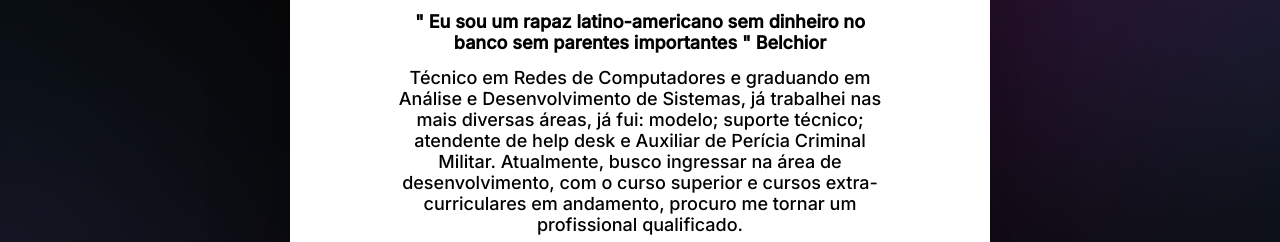
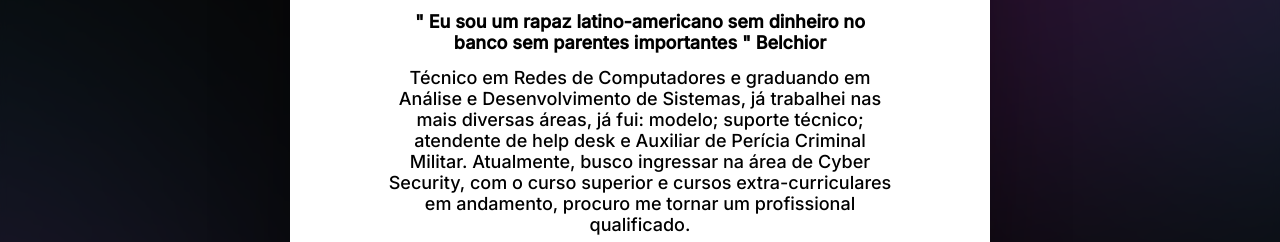
Before and after one commit to joaopedro495D/Projeto-DevLinks-Rocket-Seat, a plain HTML site: page index.html in a window 1280 px wide. Both pictures are taken after a click on the link "Quem sou". Shown: the part 304-546 px from the top of the page. Drawn offline with nearby package versions, Linux system fonts and the light colour scheme.

Commit message:
Update index.html

```diff
--- a/index.html
+++ b/index.html
@@ -73,7 +73,7 @@
 
       </h4>
       <p>
-        Técnico em Redes de Computadores e graduando em Análise e Desenvolvimento de Sistemas, já trabalhei nas mais diversas áreas, já fui: modelo; suporte técnico; atendente de help desk e Auxiliar de Perícia Criminal Militar. Atualmente, busco ingressar na área de desenvolvimento, com o curso superior e cursos extra-curriculares em andamento, procuro me tornar um profissional qualificado.
+        Técnico em Redes de Computadores e graduando em Análise e Desenvolvimento de Sistemas, já trabalhei nas mais diversas áreas, já fui: modelo; suporte técnico; atendente de help desk e Auxiliar de Perícia Criminal Militar. Atualmente, busco ingressar na área de Cyber Security, com o curso superior e cursos extra-curriculares em andamento, procuro me tornar um profissional qualificado.
       </p>
 
     </div>
```
